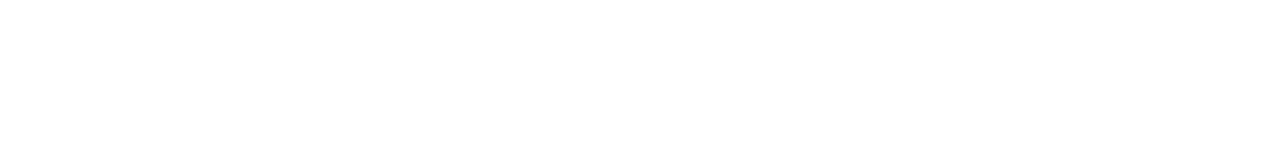
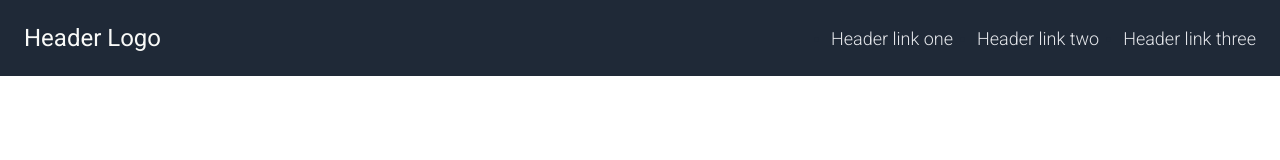
Before and after one commit to cb-co/fuzzy-adventure, a plain HTML site: page index.html in a window 1280 px wide. Drawn offline with Linux system fonts and the light colour scheme.

Commit message:
Add header nav section

```diff
--- a/index.html
+++ b/index.html
@@ -11,5 +11,17 @@
     <meta charset="UTF-8" />
     <title>Landing page</title>
   </head>
-  <body></body>
+  <body>
+    <!-- Header -->
+    <header class="bg-dark">
+      <nav class="container">
+        <span class="nav-logo">Header Logo</span>
+        <ul>
+          <li><a href="#" class="body">Header link one</a></li>
+          <li><a href="#" class="body">Header link two</a></li>
+          <li><a href="#" class="body">Header link three</a></li>
+        </ul>
+      </nav>
+    </header>
+  </body>
 </html>
--- a/style.css
+++ b/style.css
@@ -12,3 +12,40 @@ body {
   background-color: white;
   color: #1f2937;
 }
+
+nav {
+  display: flex;
+  align-items: center;
+}
+
+nav ul {
+  display: flex;
+  gap: 24px;
+}
+
+a {
+  text-decoration: none;
+}
+
+.container {
+  padding: 24px;
+  width: 100%;
+  max-width: 1400px;
+  margin: auto;
+}
+
+.nav-logo {
+  font-size: 24px;
+  color: #f9faf8;
+  flex-grow: 1;
+}
+
+.bg-dark {
+  background-color: #1f2937;
+}
+
+.body {
+  color: #e5e7eb;
+  font-size: 18px;
+  font-weight: 300;
+}
```
